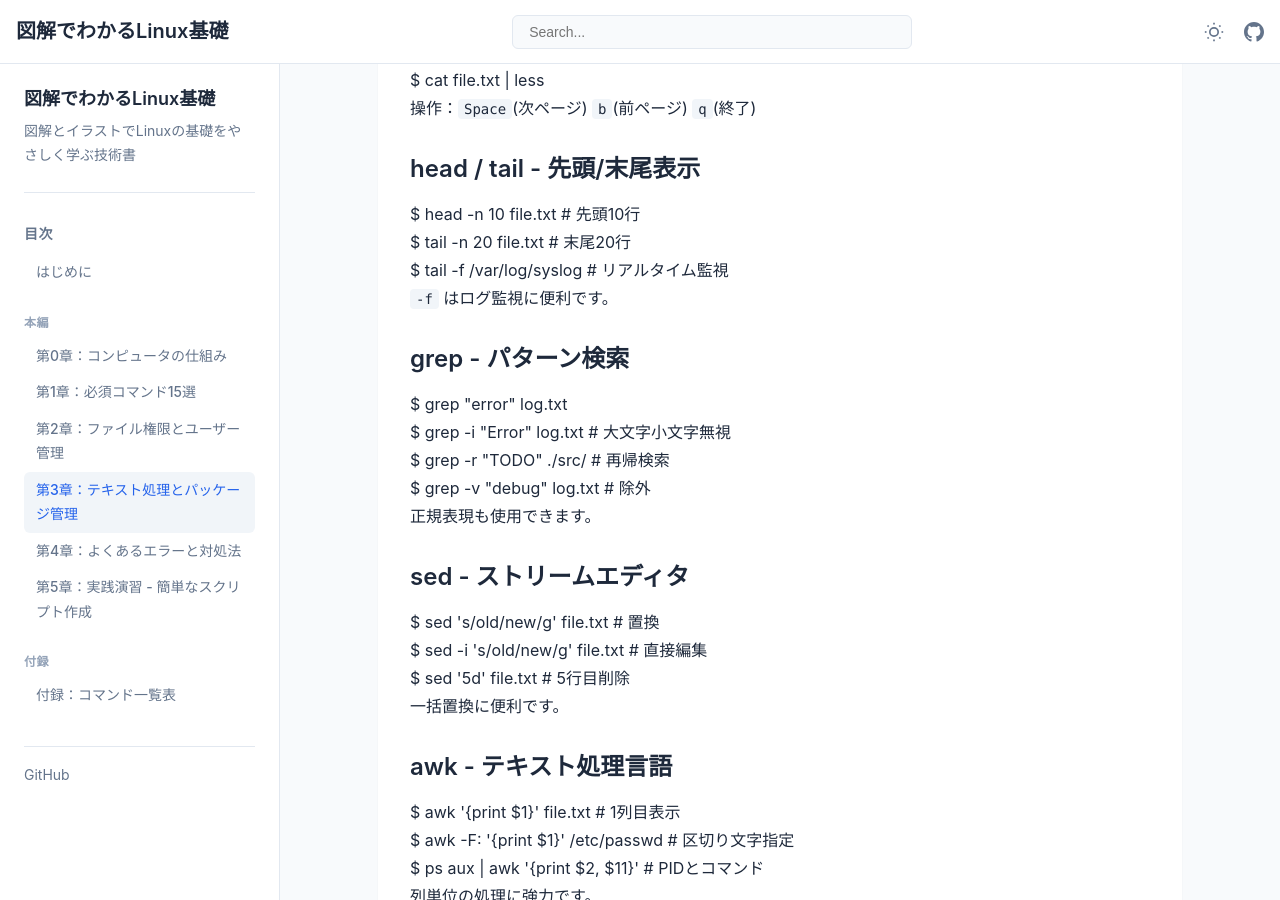
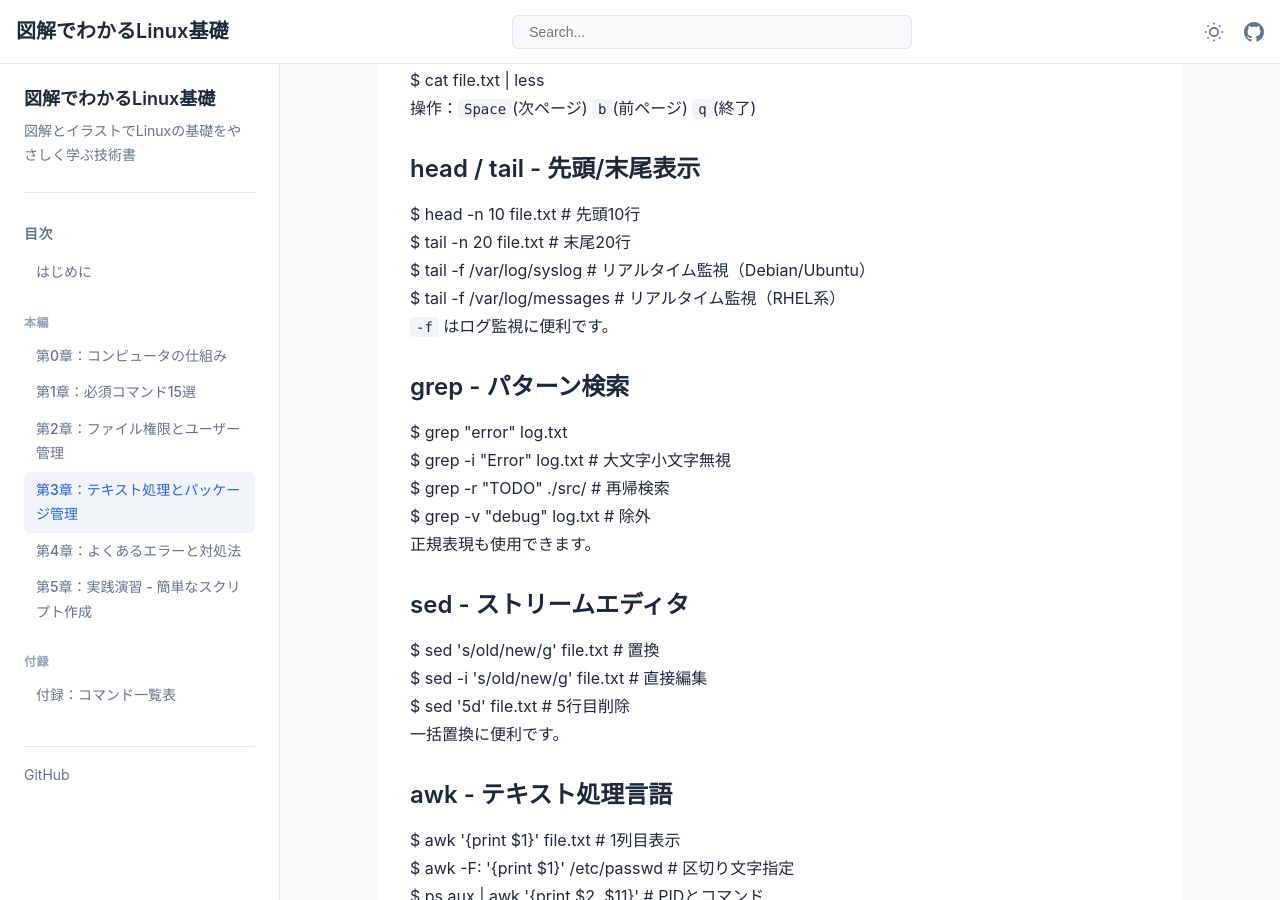
Before and after one commit to itdojp/illustrated-linux-basics-book, a Jekyll site: the page built from docs/chapter3/index.md, in a window 1280 px wide and 900 px high, scrolled down 1707 px. Built offline with Jekyll 4.4.1, drawn with Linux system fonts in a browser that asks for light colours.

Commit message:
docs: clarify log paths and safer rm example

```diff
--- a/docs/chapter3/index.md
+++ b/docs/chapter3/index.md
@@ -158,7 +158,8 @@ $ cat file.txt | less
             <div class="command-box">
 $ head -n 10 file.txt  # 先頭10行<br>
 $ tail -n 20 file.txt  # 末尾20行<br>
-$ tail -f /var/log/syslog  # リアルタイム監視
+$ tail -f /var/log/syslog  # リアルタイム監視（Debian/Ubuntu）<br>
+$ tail -f /var/log/messages  # リアルタイム監視（RHEL系）
             </div>
             <p><code>-f</code> はログ監視に便利です。</p>
         </div>
```
Also changed, not shown: docs/appendix/index.md (+1 -1 lines), docs/chapter4/index.md (+2 -1 lines).
